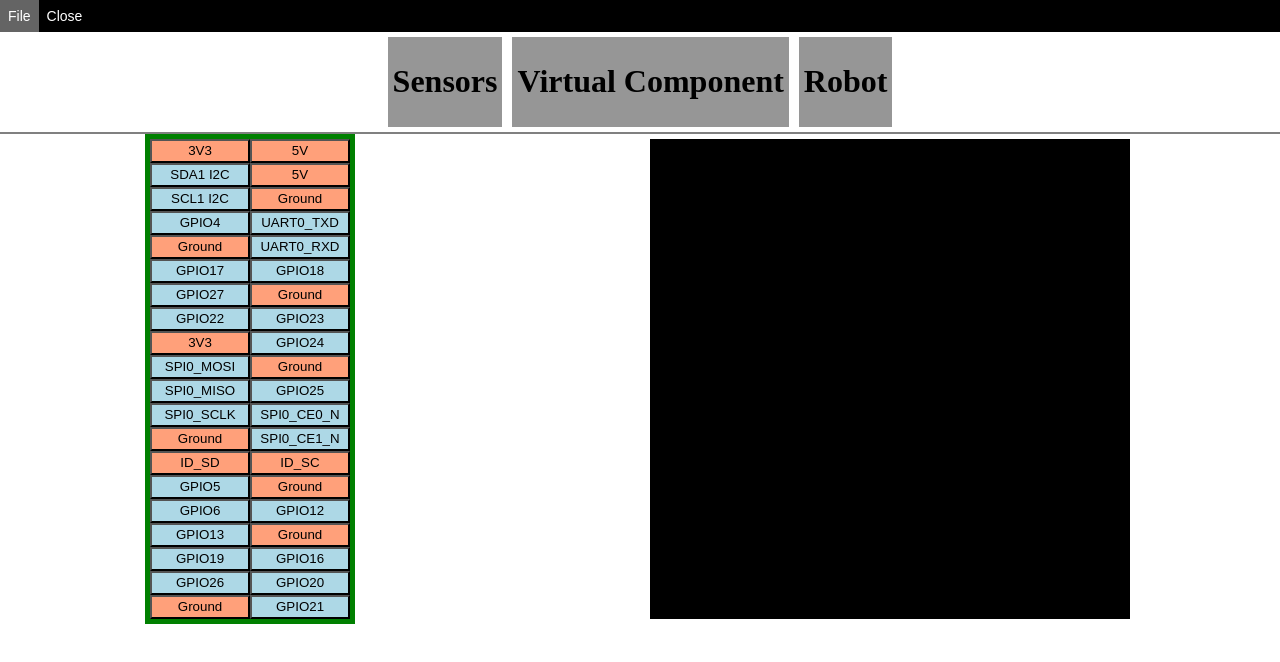
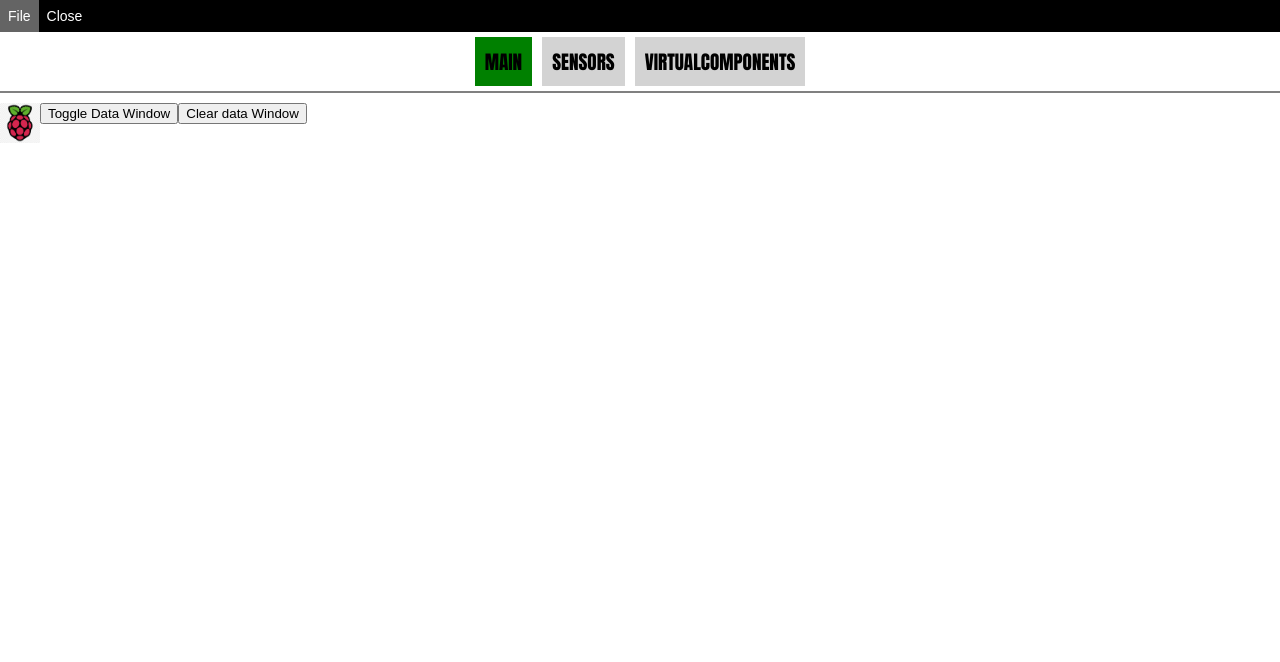
Before and after one commit to Adam-Arezza/raspi_gui, a Vue app: page /sensors in a window 1280 px wide. Shown: the top 662 px of the page. Built offline with nearby package versions, Linux system fonts and the light colour scheme.

Commit message:
navigation added, pin info when gpio clicked

```diff
--- a/package.json
+++ b/package.json
@@ -13,7 +13,8 @@
   },
   "main": "background.js",
   "dependencies": {
-    "vue": "^2.6.10"
+    "vue": "^2.6.10",
+    "vue-router": "^3.1.3"
   },
   "devDependencies": {
     "@vue/cli-plugin-eslint": "^3.11.0",
--- a/src/App.vue
+++ b/src/App.vue
@@ -1,24 +1,54 @@
 <template>
   <div id="app">
     <Menu></Menu>
-    <Navigation></Navigation>
-    <div id="main">
-    <Gpio></Gpio>
-    <DataStream></DataStream>
+    <Navigation v-on:switchView="switchView" :active="activeSection"></Navigation>
+    <div id="main-content">
+      <div id="main" v-if="activeSection == 'main'">
+        <img @click="showGpio = !showGpio" class="piLogo" src="./assets/pi-logo.png"/>
+        <Gpio v-if="showGpio" v-on:selectPin="pinSelect"></Gpio>
+        <PinInfo v-if="showGpio" :pinData="selectedPin"></PinInfo>
+        <DataStream></DataStream>
+      </div>
+      <div id="sensors" v-if="activeSection == 'sensors'">
+        <Sensors></Sensors>
+      </div>
+      <div id="virtualComponent" v-if="activeSection == 'virtualComponents'">
+        <VirtualComponent></VirtualComponent>
+      </div>
+      <div id="robot" v-if="activeSection == 'robot'">
+      </div>
     </div>
   </div>
 </template>
 
 <script>
-import Navigation from './components/Navigation'
-import Menu from './components/Menu'
-import Gpio from './components/Gpio'
-import DataStream from './components/DataStream'
+import Navigation from "./components/Navigation";
+import Menu from "./components/Menu";
+import Gpio from "./components/Gpio";
+import DataStream from "./components/DataStream";
+import Sensors from "./components/Sensors"
+import VirtualComponent from "./components/VirtualComponent"
+import PinInfo from "./components/PinInfo"
 
 export default {
-  name: 'app',
-  components: {Navigation, Menu, Gpio, DataStream}
-}
+  name: "app",
+  components: { Navigation, Menu, Gpio, DataStream, Sensors, VirtualComponent, PinInfo },
+  data() {
+    return {
+      activeSection: "main",
+      selectedPin: "",
+      showGpio: false
+    }
+  },
+  methods: {
+    switchView(view) {
+      this.activeSection = view
+    },
+    pinSelect(pin) {
+      this.selectedPin = pin
+    }
+  }
+};
 </script>
 
 <style>
@@ -31,6 +61,14 @@ body {
 }
 #main {
   display: flex;
-  justify-content: space-around;
+  /* justify-content: space-around; */
 }
+#main-content {
+  margin-top: 10px;
+}
+.piLogo {
+  width: 40px;
+  height: 40px;
+}
+
 </style>
--- a/src/components/DataStream.vue
+++ b/src/components/DataStream.vue
@@ -1,23 +1,64 @@
 <template>
-    <div id="data-stream">
-        <div class="data-window">
-            <p>Incoming data...</p>
-        </div>
+  <div id="data-stream">
+    <div class="data-btns">
+      <button @click="showData = !showData">Toggle Data Window</button>
+      <button @click="testing = []">Clear data Window</button>
     </div>
+    <div v-if="showData" class="data-window">
+      <p v-for="(data, index) in testing" :key="index">{{data}}</p>
+    </div>
+  </div>
 </template>
 
 <script>
+import { clearInterval } from "timers";
 export default {
-
-}
+  data() {
+    return {
+      //testing the data window
+      testing: [],
+      showData: false,
+      myInterval: undefined
+      //testing the data window
+    };
+  },
+  methods: {
+    //testing the data window
+    testData() {
+      this.testing.push("new data");
+    }
+  },
+  //testing the data window
+  created() {
+    this.myInterval = window.setInterval(this.testData, 1000);
+  },
+  //testing the data window
+  watch: {
+    testing: function() {
+      if (this.testing.length > 5) {
+        window.clearInterval(this.myInterval);
+      }
+    }
+  }
+};
 </script>
 
 <style scoped>
+#data-stream {
+    max-width: 600px;
+}
+.data-btns {
+    text-align: center;
+}
 .data-window {
-    background: black;
-    width: 450px;
-    height: 450px;
-    padding: 15px;
-    margin: 5px;
+  background: black;
+  min-width: 250px;
+  min-height: 250px;
+  /* padding: 15px;
+  margin: 10px; */
+  color: white;
+  overflow: scroll;
+  resize: both;
+  max-width: 500px;
 }
 </style>
--- a/src/components/Gpio.vue
+++ b/src/components/Gpio.vue
@@ -295,13 +295,15 @@ export default {
           label: "GPIO21",
           assigned: false
         }
-      ]
+      ],
+      selectedPin: undefined
     };
   },
   methods: {
     pinInfo(pin) {
-      let selectedPin = this.gpioPins.find(p => p.gpioPin == pin);
-      console.log(selectedPin);
+      this.selectedPin = this.gpioPins.find(p => p.gpioPin == pin);
+      console.log(this.selectedPin);
+      this.$emit('selectPin', [this.selectedPin])
     }
   }
 };
@@ -316,6 +318,7 @@ export default {
   justify-content: center;
   padding: 5px;
   margin: 0px;
+  max-height: 450px;
 }
 .gpio-pin {
   background: lightblue;
--- a/src/components/Navigation.vue
+++ b/src/components/Navigation.vue
@@ -1,20 +1,31 @@
 <template>
   <div id="Navigation">
-    <Sensors></Sensors>
-    <VirtualComponent></VirtualComponent>
-    <Robot></Robot>
+    <div
+      class="view-selector"
+      v-for="(section, index) in sections"
+      :key="index"
+      @click="goToSection(section)"
+      v-bind:class="{activeSection: active == section}"
+    >{{section.toUpperCase()}}</div>
   </div>
-
 </template>
 
 <script>
-import Sensors from './Sensors'
-import Robot from './Robot'
-import VirtualComponent from './VirtualComponent'
 export default {
-    name: 'Navigation',
-    components: {Sensors, Robot, VirtualComponent}
+    props: {
+        active: ""
+    },
+  data() {
+    return {
+      sections: ["main", "sensors", "virtualComponents"]
+    };
+  },
+  methods: {
+    goToSection(s) {
+      this.$emit("switchView", [s]);
     }
+  }
+};
 </script>
 
 <style scoped>
@@ -24,4 +35,18 @@ export default {
   justify-content: center;
   border-bottom: 2px gray solid;
 }
+.view-selector {
+  padding: 10px;
+  font-size: 1.2em;
+  background: lightgray;
+  font-family: Impact, Haettenschweiler, "Arial Narrow Bold", sans-serif;
+  margin: 5px;
+}
+
+.view-selector:hover {
+  cursor: pointer;
+}
+.activeSection {
+    background: green;
+}
 </style>
--- /dev/null
+++ b/src/components/PinInfo.vue
@@ -0,0 +1,31 @@
+<template>
+  <div class="pin-info">
+    <div class="pin-data" v-if="pinData">
+      <h2>Pin Info</h2>
+      <p>Pin Number: {{pinData[0].pinNum}}</p>
+      <p>GPIO Number: {{pinData[0].gpioPin}}</p>
+      <p>Assigned: {{pinData[0].assigned}}</p>
+    </div>
+  </div>
+</template>
+
+<script>
+export default {
+  props: ["pinData"]
+};
+</script>
+
+<style scoped>
+.pin-info {
+    display: flex;
+}
+.pin-data {
+  justify-self: flex-start;
+  text-align: center;
+  background: lightgray;
+  height: 200px;
+  width: 125px;
+  border-radius: 10px;
+  margin: 10px;
+}
+</style>
--- a/src/components/Sensors.vue
+++ b/src/components/Sensors.vue
@@ -1,26 +1,22 @@
 <template>
     <div id="sensors">
-        <h1 @click="sensorMenu">Sensors</h1>
+
     </div>
 </template>
 
 <script>
 export default {
+    data() {
+        return {
+
+        }
+    },
     methods: {
-        sensorMenu(){
-            console.log('Sensor menu')
-        }
+
     }
 }
 </script>
 
 <style scoped>
-#sensors {
-    background: rgb(150, 150, 150);
-    margin: 5px;
-    padding: 5px
-}
-#sensors:hover {
-    cursor: pointer;
-}
+
 </style>
--- a/src/components/VirtualComponent.vue
+++ b/src/components/VirtualComponent.vue
@@ -1,6 +1,6 @@
 <template>
     <div id="virtual-comp">
-        <h1>Virtual Component</h1>
+
     </div>
 </template>
 
@@ -11,12 +11,5 @@ export default {
 </script>
 
 <style scoped>
-#virtual-comp {
-    background: rgb(150, 150, 150);
-    margin: 5px;
-    padding: 5px
-}
-#virtual-comp:hover {
-    cursor: pointer;
-}
+
 </style>
```
Also changed, not shown: src/main.js (+17 -0 lines), src/assets/pi-logo.png (added), 1 other file (tests, documents, lock files or other folders). Lines whose indentation alone changed are shown as unchanged.
